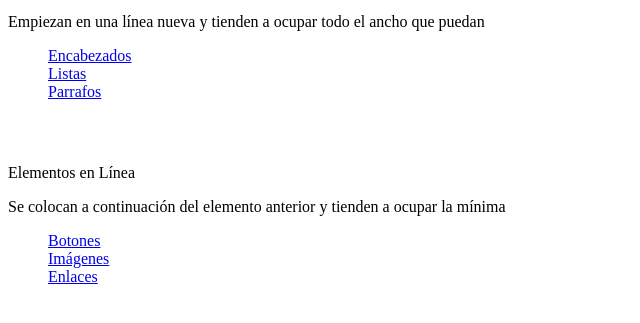
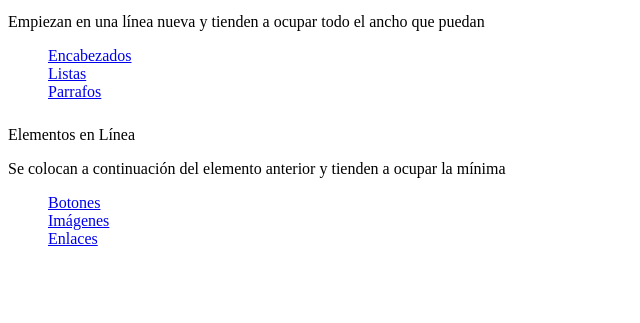
Before and after one commit to jesusgpa/2024-2025-CSAAI-Practicas, a plain HTML site: page P1/S2/index.html in a window 1280 px wide. Shown: the part 101-424 px from the top of the page, without its empty margins (0-640 px from the left). Drawn offline with Linux system fonts and the light colour scheme.

Commit message:
margin top 2%

```diff
--- a/P1/S2/index.html
+++ b/P1/S2/index.html
@@ -19,7 +19,7 @@
         <dd><a href="https://jesusgpa.github.io/2024-2025-CSAAI-Practicas/P1/S2/listas.html">Listas</a></dd>
         <dd><a href="https://jesusgpa.github.io/2024-2025-CSAAI-Practicas/P1/S2/parrafos.html">Parrafos</a></dd>
 
-        <dt style="margin-top: 5%;">Elementos en Línea</dt>
+        <dt style="margin-top: 2%;">Elementos en Línea</dt>
 
         <p>Se colocan a continuación del elemento anterior y tienden a ocupar la mínima </p>
 
```
